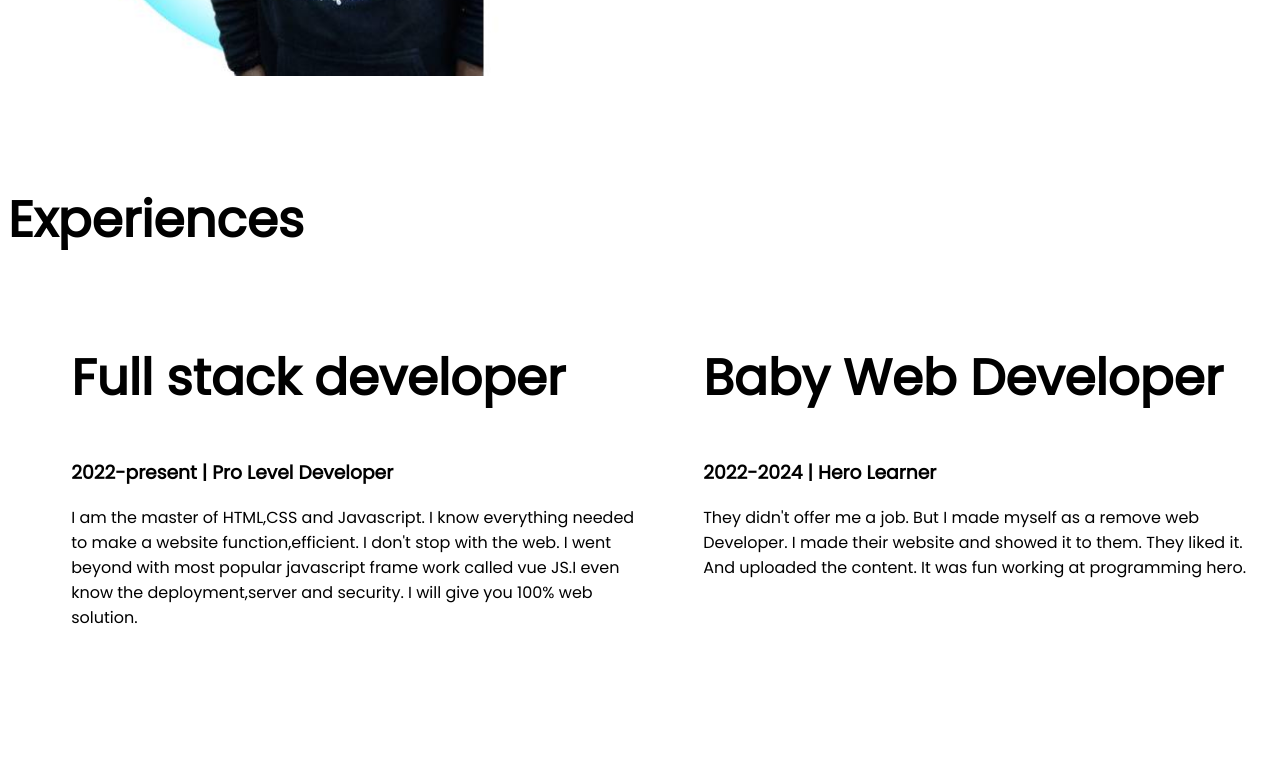
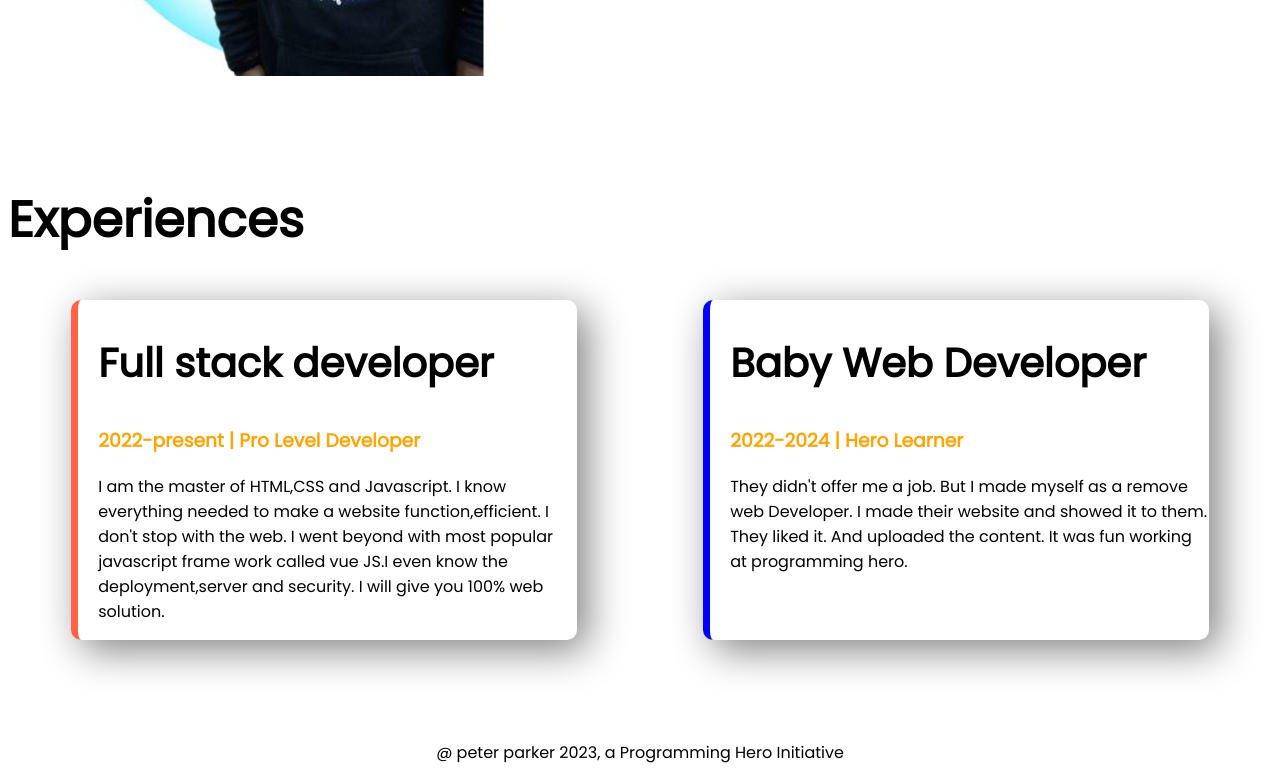
Before and after one commit to obaiduli/developer-portfolio, a plain HTML site: page index.html in a window 1280 px wide. Shown: the part 974-1755 px from the top of the page. Before the commit the page ends 1720 px from the top, so only its background shows below. Drawn offline with Linux system fonts and the light colour scheme.

Commit message:
style-many-tags

```diff
--- a/index.html
+++ b/index.html
@@ -44,16 +44,16 @@
     <section class="experience-area">
         <h1>Experiences</h1>
         <div class="flexible-container">
-            <div class="cool">
-                <h1>Full stack developer</h1>
-                <h3>2022-present | Pro Level Developer</h3>
+            <div id="full-stack-developer" class="experience-item">
+                <h2>Full stack developer</h2>
+                <h3 class="orange">2022-present | Pro Level Developer</h3>
                 <p>I am the master of HTML,CSS and Javascript. I know everything needed to make a website
                     function,efficient. I don't stop with the web. I went beyond with most popular javascript frame work
                     called vue JS.I even know the deployment,server and security. I will give you 100% web solution.</p>
             </div>
-            <div class="cool">
-                <h1>Baby Web Developer</h1>
-                <h3>2022-2024 | Hero Learner</h3>
+            <div id="baby-web-developer" class="experience-item">
+                <h2>Baby Web Developer</h2>
+                <h3 class="orange">2022-2024 | Hero Learner</h3>
                 <p>They didn't offer me a job. But I made myself as a remove web Developer. I made their website and
                     showed
                     it to them. They liked it. And uploaded the content. It was fun working at programming hero.</p>
@@ -63,5 +63,8 @@
     </section>
 
 </body>
+<footer>
+    <p>@ peter parker 2023, a Programming Hero Initiative</p>
+</footer>
 
 </html>
--- a/style.css
+++ b/style.css
@@ -4,6 +4,10 @@ body {
 
 h1 {
     font-size: 50px;
+}
+
+h2 {
+    font-size: 40px;
 }
 
 .orange {
@@ -32,3 +36,26 @@ h1 {
     color: white;
     font-weight: 700;
 }
+
+.experience-item {
+    width: 40%;
+    margin-left: 5%;
+    margin-right: 5%;
+    padding-left: 20px;
+    box-shadow: 10px 10px 40px gray;
+    border-radius: 10px;
+
+}
+
+#full-stack-developer {
+    border-left: 7px solid tomato;
+}
+
+#baby-web-developer {
+    border-left: 7px solid blue;
+
+}
+
+footer p {
+    text-align: center;
+}
```
